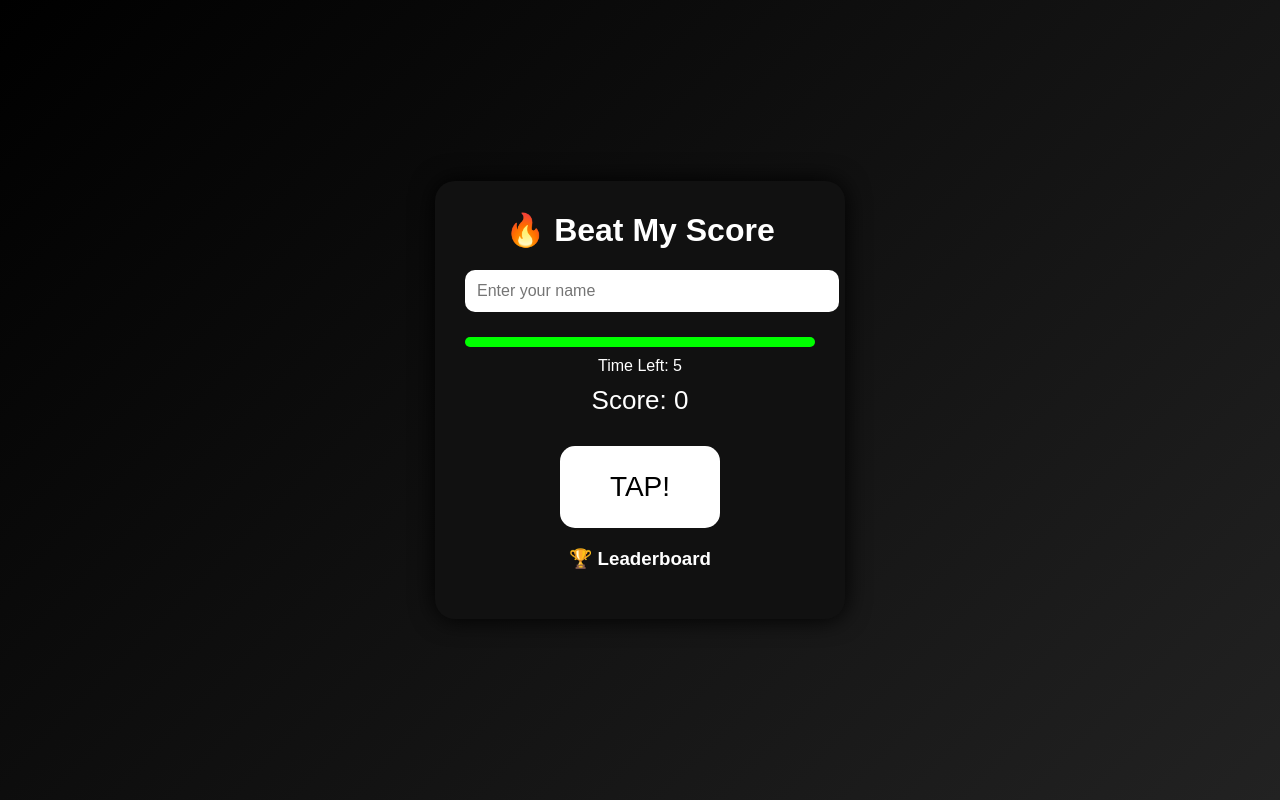
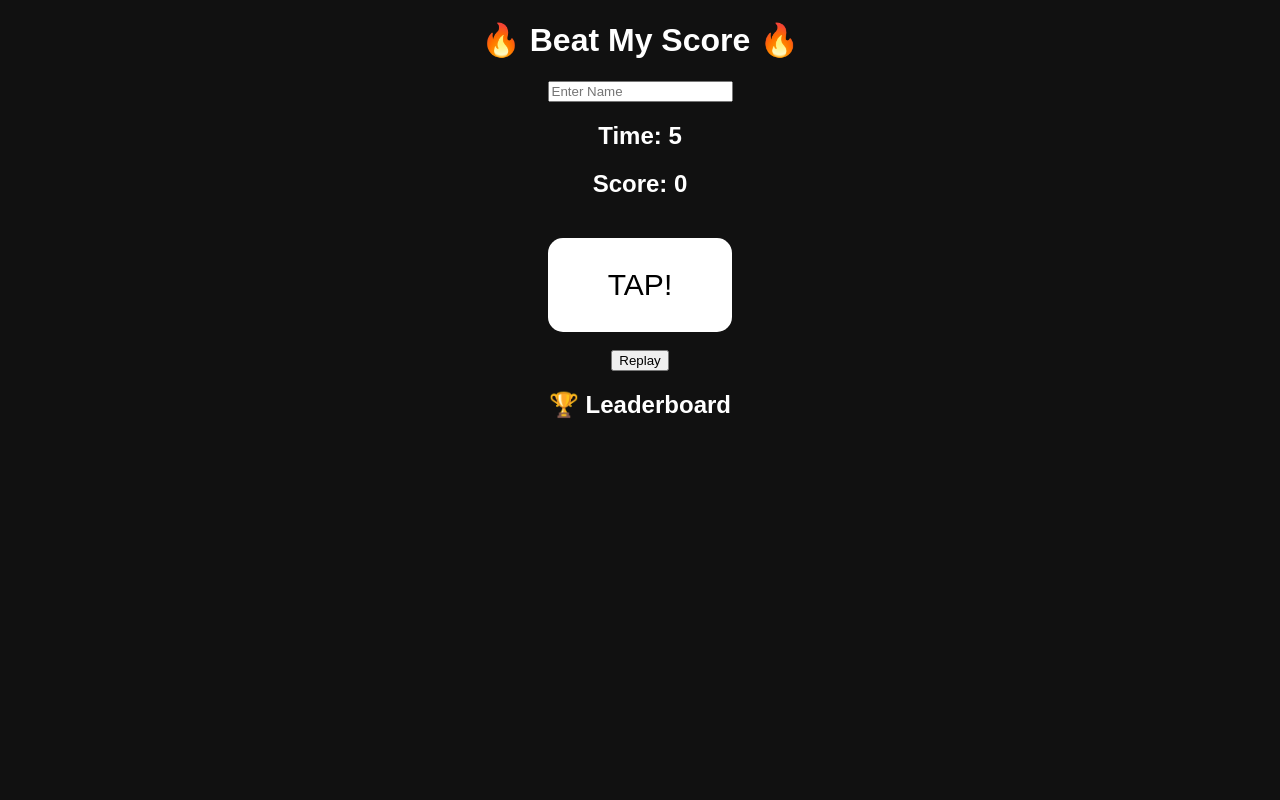
Before and after one commit to fardansofi1-art/beat-my-score, a Flask app: page / in a window 1280 px wide. Run offline with Flask 3, Linux system fonts and the light colour scheme; data that the repository does not hold is empty.

Commit message:
Update index.html

```diff
--- a/templates/index.html
+++ b/templates/index.html
@@ -2,117 +2,31 @@
 <html>
 <head>
 <title>Beat My Score</title>
- <meta name="viewport" content="width=device-width, initial-scale=1, maximum-scale=1, user-scalable=no">
 
+<meta name="viewport" content="width=device-width, initial-scale=1, maximum-scale=1, user-scalable=no">
 
 <style>
 
-*{
- touch-action: manipulation;
- user-select: none;
- -webkit-user-select:none;
- -ms-user-select:none;
-}
-
-
 body{
- margin:0;
- min-height:100vh;
- display:flex;
- justify-content:center;
- align-items:center;
- background:linear-gradient(135deg,#000,#222);
- font-family:Arial;
+ background:#111;
  color:white;
+ text-align:center;
+ font-family:arial;
  overscroll-behavior:none;
 }
 
-.card{
- background:#111;
- padding:30px;
- border-radius:20px;
- width:350px;
- text-align:center;
- box-shadow:0 0 25px #000;
-}
-
-h1{
- margin-top:0;
-}
-
-input{
- width:100%;
- padding:12px;
- border-radius:10px;
- border:none;
- outline:none;
- font-size:16px;
- margin-bottom:15px;
+*{
+ touch-action:manipulation;
+ user-select:none;
 }
 
 #tap{
- font-size:28px;
- padding:25px 50px;
+ font-size:30px;
+ padding:30px 60px;
  border-radius:15px;
  border:none;
  background:white;
  margin-top:20px;
-
- touch-action: manipulation;
-}
-
-
-#tap:active{
- transform:scale(.95);
-}
-
-.bar{
- width:100%;
- height:10px;
- background:#333;
- border-radius:10px;
- overflow:hidden;
- margin:10px 0;
-}
-
-#progress{
- height:100%;
- width:100%;
- background:#00ff00;
- transition:.3s;
-}
-
-.score{
- font-size:26px;
- margin:10px 0;
-}
-
-.leader{
- margin-top:20px;
-}
-
-.winner{
- background:#0f02;
- border:2px solid #00ff00;
- padding:10px;
- border-radius:10px;
- margin:5px 0;
- color:#00ff00;
- animation:glow 1s infinite alternate;
-}
-
-.loser{
- background:#f002;
- border:2px solid red;
- padding:10px;
- border-radius:10px;
- margin:5px 0;
- color:red;
-}
-
-@keyframes glow{
- from{box-shadow:0 0 5px #00ff00;}
- to{box-shadow:0 0 20px #00ff00;}
 }
 
 </style>
@@ -120,59 +34,48 @@ input{
 
 <body>
 
-<div class="card">
+<h1>🔥 Beat My Score 🔥</h1>
 
-<h1>🔥 Beat My Score</h1>
+<input id="name" placeholder="Enter Name">
 
-<input id="name" name="name" placeholder="Enter your name">
-
-<div class="bar">
- <div id="progress"></div>
-</div>
-
-<div>Time Left: <span id="time">5</span></div>
-<div class="score">Score: <span id="score">0</span></div>
+<h2>Time: <span id="time">5</span></h2>
+<h2>Score: <span id="score">0</span></h2>
 
 <button id="tap" ontouchstart="tap()">TAP!</button>
 
-<div class="leader">
+<br><br>
 
-<h3>🏆 Leaderboard</h3>
+<button onclick="replay()">Replay</button>
 
+<h2>🏆 Leaderboard</h2>
+
+<ul>
 {% for p in leaderboard %}
-<div class="{{p.status}}">
-{% if p.status=="winner" %}
-👑 {{p.name}} WON — {{p.score}}
-{% else %}
-🔴 {{p.name}} LOSER — {{p.score}}
-{% endif %}
-</div>
+<li>👤 {{p[0]}} — 🔥 {{p[1]}}</li>
 {% endfor %}
-
-</div>
-
-</div>
+</ul>
 
 <script>
- window.onload = function(){
-  if(localStorage.getItem("player")){
-    document.getElementById("name").value = localStorage.getItem("player");
-  }
-}
-
 
 let score=0;
 let time=5;
 let started=false;
 
+// remember name
+window.onload=function(){
+ if(localStorage.getItem("player")){
+   document.getElementById("name").value=localStorage.getItem("player");
+ }
+}
+
 function tap(){
 
- if(document.getElementById("name").value==""){
-   alert("Enter name first!");
+ if(name.value==""){
+   alert("Enter name!");
    return;
  }
- localStorage.setItem("player", document.getElementById("name").value);
 
+ localStorage.setItem("player",name.value);
 
  if(!started){
    started=true;
@@ -184,34 +87,46 @@ function tap(){
 }
 
 function timer(){
-
- let bar=document.getElementById("progress");
-
  let t=setInterval(()=>{
-
    time--;
    document.getElementById("time").innerText=time;
-   bar.style.width=(time/5*100)+"%";
 
    if(time==0){
      clearInterval(t);
      endGame();
    }
-
  },1000);
 }
 
 function endGame(){
 
  fetch("/submit",{
-   method:"POST",
-   headers:{'Content-Type':'application/x-www-form-urlencoded'},
-   body:`name=${document.getElementById("name").value}&score=${score}`
+  method:"POST",
+  headers:{'Content-Type':'application/x-www-form-urlencoded'},
+  body:`name=${name.value}&score=${score}`
  });
 
- alert(document.getElementById("name").value+" scored "+score+" 🔥");
+ alert(name.value+" scored "+score);
 
  location.reload();
+}
+
+function replay(){
+
+ fetch("/reset_player",{
+  method:"POST",
+  headers:{'Content-Type':'application/x-www-form-urlencoded'},
+  body:`name=${name.value}`
+ });
+
+ score=0;
+ time=5;
+ started=false;
+
+ document.getElementById("score").innerText=0;
+ document.getElementById("time").innerText=5;
+
+ alert("Previous score cleared. Play again!");
 }
 
 </script>
```
